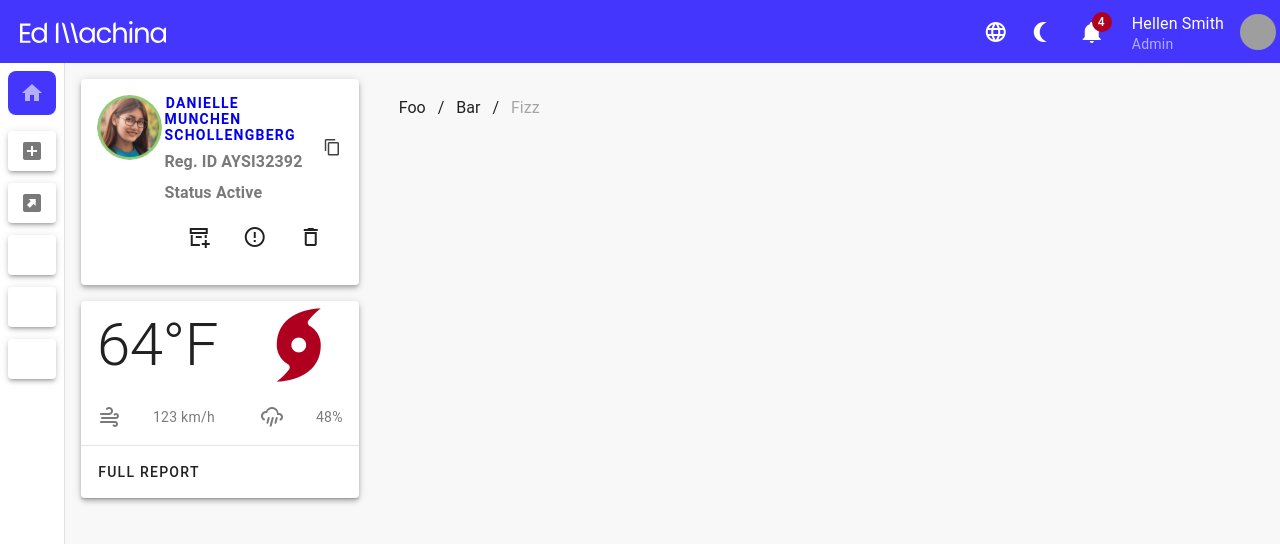
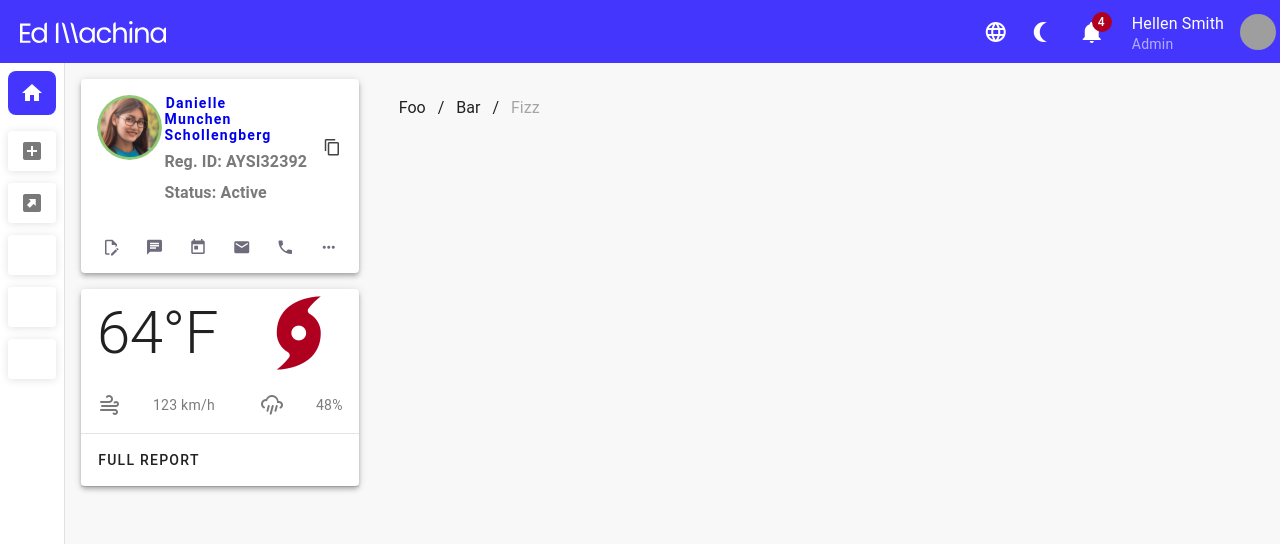
Before and after one commit to maxelcalamar/edmachina-challenge, a Vue app: page / in a window 1280 px wide. Shown: the top 544 px of the page. Built offline with nearby package versions, Linux system fonts and the light colour scheme; grey boxes are pictures that could not be loaded.

Commit message:
added docker file,scripts,  fixes

```diff
--- a/package.json
+++ b/package.json
@@ -3,9 +3,9 @@
   "version": "0.0.0",
   "private": true,
   "scripts": {
-    "dev": "vite",
-    "build": "vue-tsc --noEmit && vite build",
-    "preview": "vite preview",
+    "dev": "vite --host 0.0.0.0",
+    "build": "vite build",
+    "preview": "vite preview --port 4173",
     "lint": "eslint . --fix --ignore-path .gitignore",
     "test": "vitest"
   },
--- a/src/components/Dashboard/Student/Card.vue
+++ b/src/components/Dashboard/Student/Card.vue
@@ -6,14 +6,14 @@
           <v-avatar image="@/assets/avatar_AYSI32392.png" size="65"></v-avatar>
         </v-col>
         <v-col cols="7">
-          <a href="/" class="v-btn">
+          <a href="/" class="v-btn customLink">
             <strong>
               {{ props.student.fullName }}
             </strong>
           </a>
-          <CustomLabel class="my-2" :text="'Reg. ID ' + props.student.regId" />
+          <CustomLabel class="my-2" :text="'Reg. ID: ' + props.student.regId" />
           <br />
-          <CustomLabel :text="'Status ' + props.student.status" />
+          <CustomLabel :text="'Status: ' + props.student.status" />
           <br />
         </v-col>
         <v-col cols="2">
@@ -26,16 +26,20 @@
           ></v-btn>
         </v-col>
       </v-row>
-
-      <v-card-actions>
-        <v-spacer></v-spacer>
-        <v-btn icon="mdi-archive-plus-outline" class="ms-5"></v-btn>
-
-        <v-btn icon="mdi-alert-circle-outline"></v-btn>
-
-        <v-btn icon="mdi-delete-outline"></v-btn>
-      </v-card-actions>
     </v-card-text>
+    <v-card-actions>
+      <v-row align="center" justify="space-between" class="px-6">
+        <v-btn
+          v-for="item in actions"
+          :key="item.id"
+          density="comfortable"
+          max-width="20px"
+          :icon="item.icon"
+          color="#6E6B7B"
+          class="cardActionsBtn"
+        ></v-btn>
+      </v-row>
+    </v-card-actions>
   </v-card>
 </template>
 <script lang="ts" setup>
@@ -48,10 +52,41 @@ const props = defineProps({
     required: true,
   },
 });
+
+let actions = [
+  {
+    id: 1,
+    icon: "mdi-file-edit-outline",
+  },
+  {
+    id: 2,
+    icon: "mdi-message-text",
+  },
+  {
+    id: 3,
+    icon: "mdi-calendar-today",
+  },
+  {
+    id: 4,
+    icon: "mdi-email",
+  },
+  {
+    id: 5,
+    icon: "mdi-phone",
+  },
+  {
+    id: 6,
+    icon: "mdi-dots-horizontal",
+  },
+];
 </script>
 <style scoped>
-.v-btn {
+.customLink {
   word-wrap: break-word;
   display: block;
+  text-transform: none;
+}
+.cardActionsBtn >>> .v-btn__content i {
+  font-size: 18px;
 }
 </style>
--- a/src/layouts/default/Header.vue
+++ b/src/layouts/default/Header.vue
@@ -43,7 +43,7 @@ import userService from "../../services/userService";
 import { ref, onMounted } from "vue";
 import { useStore } from "vuex";
 
-let user = ref({});
+let user: any = ref({});
 
 onMounted(() => {
   user.value = userService.getUser();
--- a/src/layouts/default/Sidebar.vue
+++ b/src/layouts/default/Sidebar.vue
@@ -11,42 +11,21 @@
         variant="flat"
         class="pl-3 dashboardItem"
       >
-        <!-- <template v-slot:prepend>
-          <v-btn
-            variant="flat"
-            prepend-icon="mdi-home"
-            color="primary"
-            rounded="lg"
-            density="comfortable"
-          >
-            Dashboard
-          </v-btn>
-        </template> -->
       </v-list-item>
     </v-list>
-    <!-- <v-divider></v-divider> -->
     <v-list density="compact" nav>
       <v-list-item
         v-for="(item, i) in sidebarOptions"
         :key="i"
         :value="item"
         color="primary"
-        elevation="3"
         :prepend-icon="item.icon"
         :title="item.name"
-        class="pl-3 mb-3"
+        class="pl-3 mb-3 sideBarElevation"
       >
-        <!-- <template v-slot:prepend>
-          <v-icon :icon="item.icon"></v-icon>
-        </template>
-
-        <v-list-item-title v-text="item.name"></v-list-item-title> -->
       </v-list-item>
     </v-list>
   </v-navigation-drawer>
-  <!-- <v-main style="height: 250px"></v-main>
-    </v-layout>
-  </v-card> -->
 </template>
 <script lang="ts">
 import configService from "../../services/configService";
@@ -56,7 +35,7 @@ export default {
     return {
       drawer: true,
       rail: true,
-      sidebarOptions: [{}],
+      sidebarOptions: [{ icon: String, name: String }],
     };
   },
   created() {
@@ -65,7 +44,12 @@ export default {
 };
 </script>
 <style scoped>
-.dashboardItem > i {
+.dashboardItem >>> .v-list-item__prepend > .v-icon {
   opacity: 1 !important;
 }
+.sideBarElevation {
+  box-shadow: 0px 3px 3px -2px var(--v-shadow-key-umbra-opacity, rgba(0, 0, 0, 0)),
+    0px 3px 4px 0px var(--v-shadow-key-penumbra-opacity, rgba(0, 0, 0, 0)),
+    0px 1px 8px 0px var(--v-shadow-key-penumbra-opacity, rgba(0, 0, 0, 0.12)) !important;
+}
 </style>
--- a/src/services/configService.ts
+++ b/src/services/configService.ts
@@ -1,12 +1,6 @@
 export default {
-  getSidebarOptions() {
+  getSidebarOptions(): any {
     return [
-      //   {
-      //     name: "Dashboard",
-      //     icon: "mdi-home",
-      //     link: "/",
-      //     options: [{}],
-      //   },
       {
         name: "Smart Enroller",
         icon: "mdi-plus-box",
```
Also changed, not shown: 1 other file (tests, documents, lock files or other folders).
